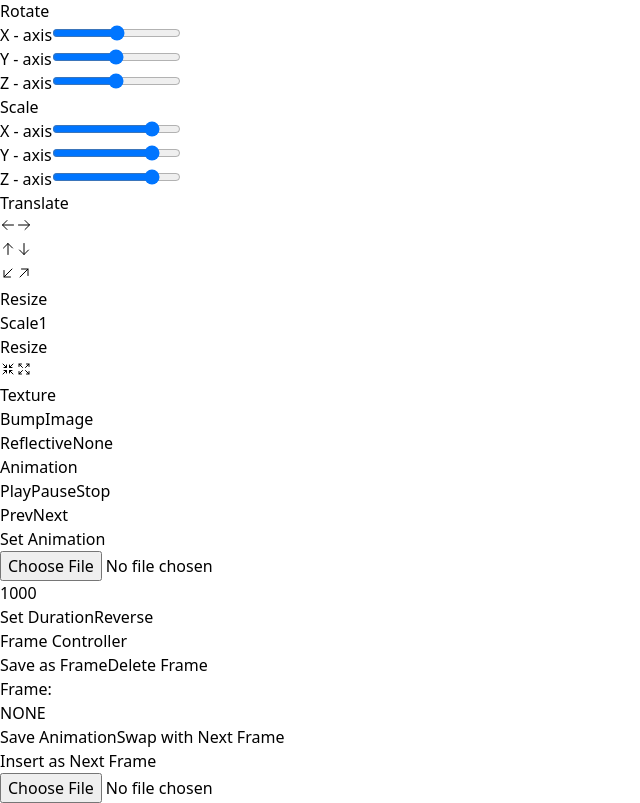
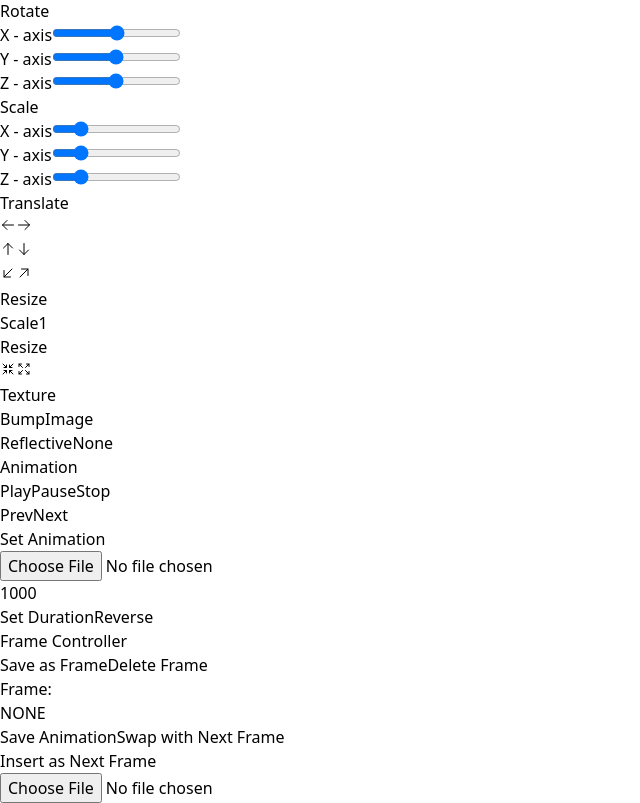
Before and after one commit to yuujin-Q/webgl-3d-renderer, a React (Vite) app: page / in a window 1280 px wide. Shown: the part 1660-2463 px from the top of the page, without its empty margins (0-640 px from the left). Built offline with nearby package versions, Linux system fonts and the light colour scheme.

Commit message:
feat: Update Rightbar component to include scaling functionality

```diff
--- a/src/components/Rightbar.tsx
+++ b/src/components/Rightbar.tsx
@@ -90,7 +90,9 @@ const Rightbar = () => {
               name="scale"
               min="0.1"
               max="5"
+              defaultValue={Renderer.scaler().x}
               step="0.05"
+              onChange={(e) => Renderer.setScale({ x: Number(e.target.value) })}
             />
           </div>
           <div className="flex flex-row">
@@ -102,7 +104,9 @@ const Rightbar = () => {
               name="scale"
               min="0.1"
               max="5"
+              defaultValue={Renderer.scaler().y}
               step="0.05"
+              onChange={(e) => Renderer.setScale({ y: Number(e.target.value) })}
             />
           </div>
           <div className="flex flex-row">
@@ -114,7 +118,9 @@ const Rightbar = () => {
               name="scale"
               min="0.1"
               max="5"
+              defaultValue={Renderer.scaler().z}
               step="0.05"
+              onChange={(e) => Renderer.setScale({ z: Number(e.target.value) })}
             />
           </div>
         </div>
@@ -180,7 +186,7 @@ const Rightbar = () => {
               <label className="text-sm font-semibold mr-3">Scale</label>
               <input
                 type="number"
-                value="1"
+                value= {Renderer.scaler().x}
                 id="scale"
                 name="scale"
                 min="0.1"
```
